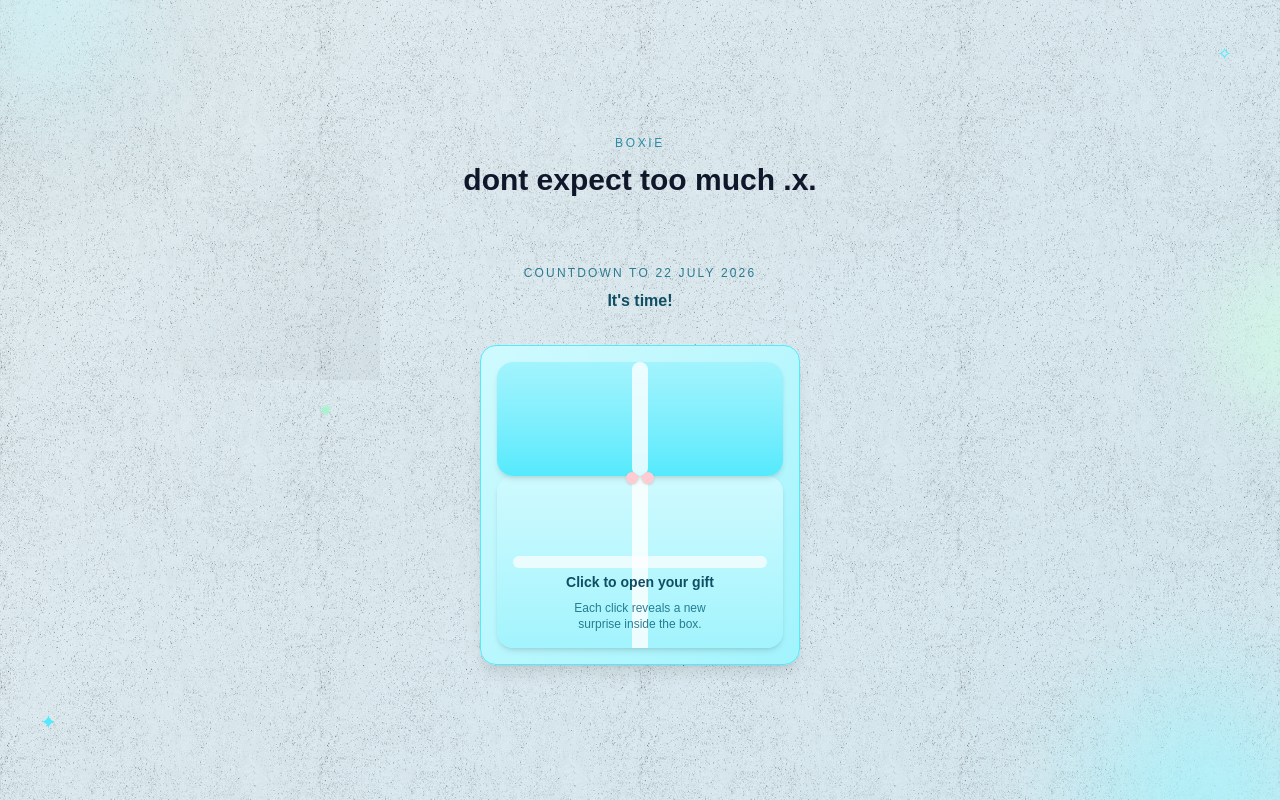
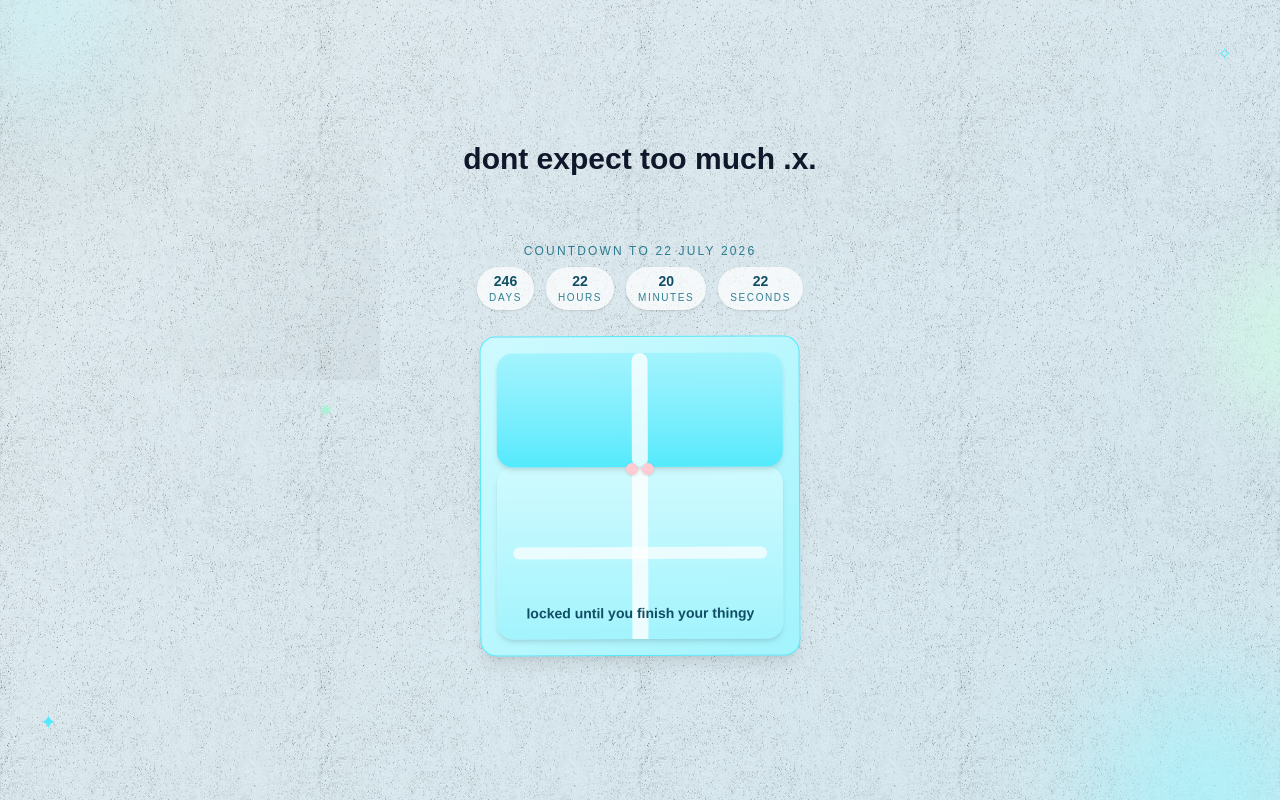
Before and after one commit to kylanjuliana/tiara-box, a Next.js app: page / in a window 1280 px wide. Built offline with nearby package versions, Linux system fonts and the light colour scheme; a web font is replaced by a local one.

Commit message:
Update target date in Countdown component to 22 July 2026 and remove unused text in Home component

```diff
--- a/app/components/Countdown.tsx
+++ b/app/components/Countdown.tsx
@@ -9,7 +9,7 @@ type Remaining = {
   seconds: number;
 };
 
-const targetDate = new Date("2025-11-17T04:31:00Z").getTime();
+const targetDate = new Date("2026-07-22T04:31:00Z").getTime();
 
 type CountdownProps = {
   onComplete?: () => void;
--- a/app/components/TiaraBox.tsx
+++ b/app/components/TiaraBox.tsx
@@ -115,7 +115,7 @@ export function TiaraBox({ unlocked }: TiaraBoxProps) {
           : undefined
       }
       className={`relative flex h-72 w-72 flex-col items-center justify-center rounded-2xl border border-cyan-300 bg-gradient-to-br from-cyan-100 to-cyan-200 p-4 shadow-lg focus:outline-none focus-visible:ring-4 focus-visible:ring-cyan-400/60 sm:h-80 sm:w-80 transition-opacity ${
-        unlocked ? "opacity-100 cursor-pointer" : "opacity-60 cursor-default"
+        unlocked ? "cursor-pointer" : "cursor-default"
       }`}
       aria-disabled={!unlocked}
       aria-label={
--- a/app/page.tsx
+++ b/app/page.tsx
@@ -23,9 +23,6 @@ export default function Home() {
 
       <main className="relative z-10 flex w-full max-w-xl flex-col items-center text-center">
         <div className="mb-8 flex flex-col items-center gap-2">
-          <p className="text-xs uppercase tracking-[0.22em] text-cyan-700/80">
-            Boxie
-          </p>
           <h1 className="text-2xl font-semibold leading-snug text-slate-900 sm:text-3xl">
             dont expect too much .x.
           </h1>
```
